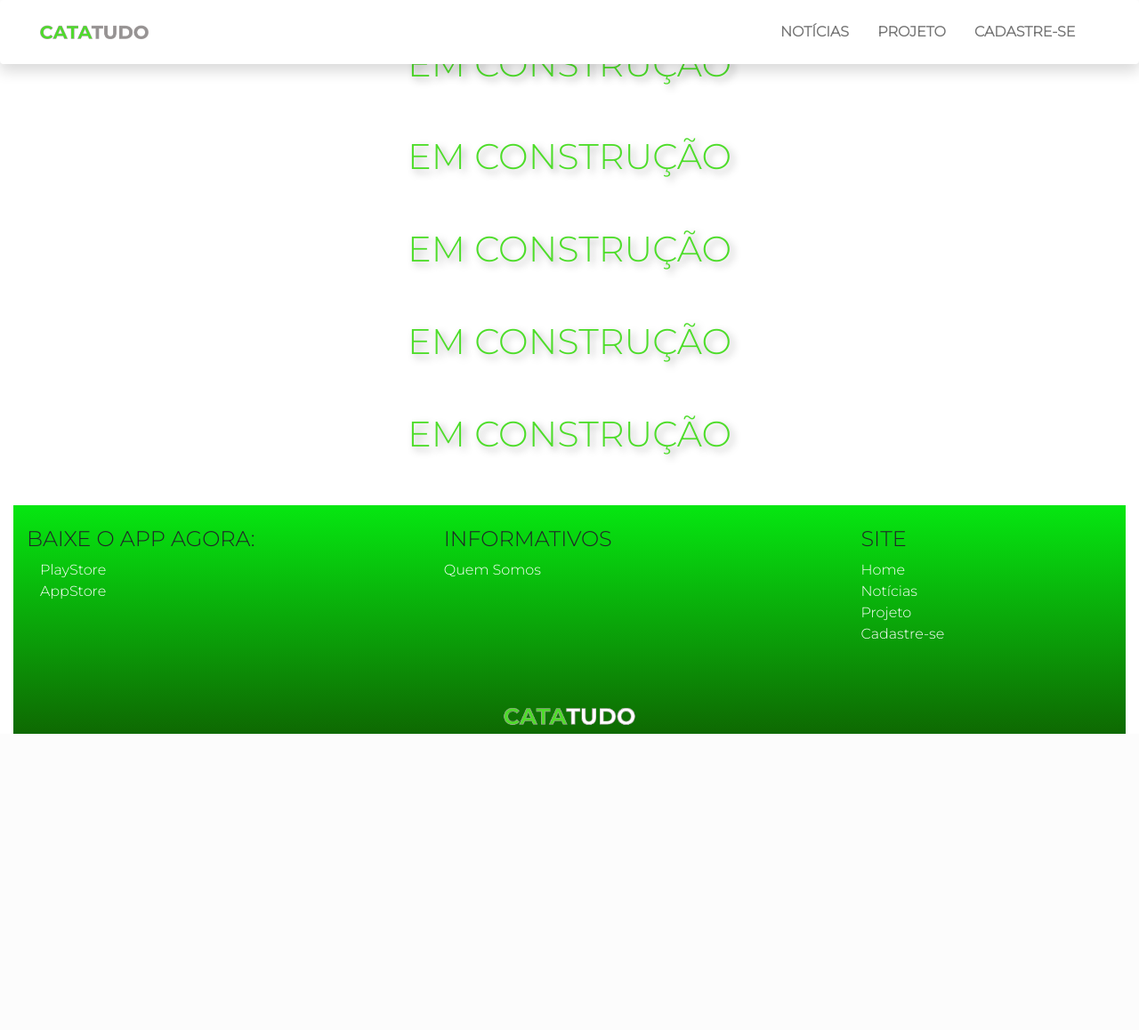
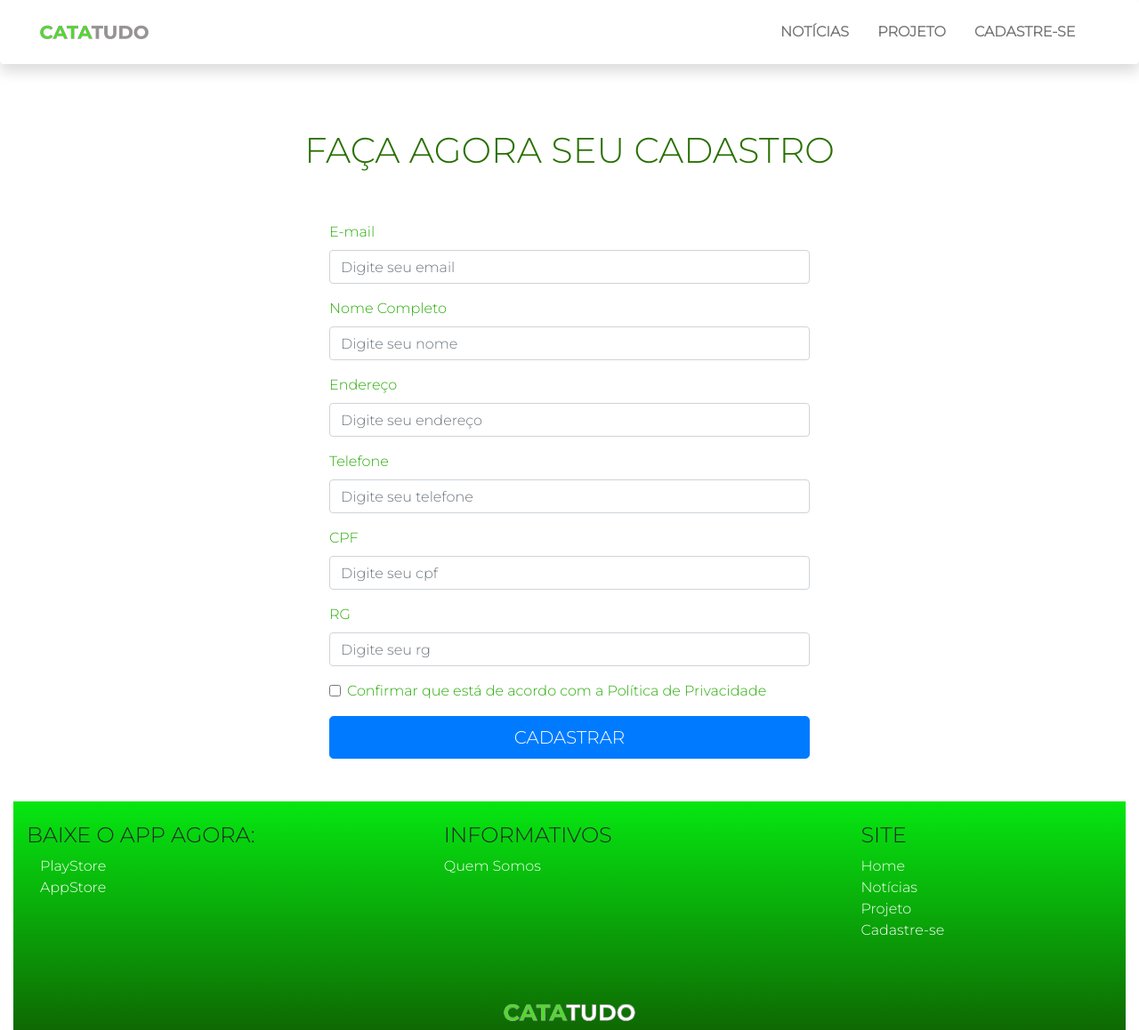
Before and after one commit to renatacarrillo/PORTAL-CATATUDO, a PHP site: page /cadastro.php in a window 1280 px wide. Shown: the whole page at 89% size. Before the commit the page ends 825 px from the top, so only its background shows below. Run offline with PHP 8.4, Linux system fonts and the light colour scheme; some libraries are stand-ins or nearby versions.

Commit message:
Desenvolvimento pg Cadastro

```diff
--- a/cadastro.php
+++ b/cadastro.php
@@ -24,60 +24,61 @@
 </head>
 <body class='container-fluid'>
 <!-- INCLUINDO O HEADER -->
+<div class="row">
+    <div class="col mt-5 mb-5">
 <?php
 include ("includes/header.php");
 ?>
+</div>
+    </div>
 
 
 <section class="mt-5 mb-5">
-<div class="container-fluid">
+    <div class="row">
+        <div class="col">
+            <h1 class="verdeesc text-center">FAÇA AGORA SEU CADASTRO</h1>
+        </div>
+    </div>
+</section>
+
+
+<div class="container mt-5 mb-5">
 <div class="row">
-<div class="col-sm-12">
-<h1 class="text-center sombreamento-text"> EM CONSTRUÇÃO </h1>
+<div class="col-md-6 offset-md-3">
+<form class="formulario">
+  <div class="verdecla form-group">
+    <label for="exampleInputEmail1">E-mail</label>
+    <input type="email" class="form-control" id="" placeholder="Digite seu email">
+  </div>
+  <div class="form-group verdecla">
+    <label for="exampleInputPassword1">Nome Completo</label>
+    <input type="name" class="form-control" id="" placeholder="Digite seu nome">
+  </div>
+  <div class="form-group verdecla">
+    <label for="exampleInputPassword1">Endereço</label>
+    <input type="name" class="form-control" id="" placeholder="Digite seu endereço">
+  </div>
+  <div class="form-group verdecla">
+    <label for="exampleInputPassword1">Telefone</label>
+    <input type="name" class="form-control" id="" placeholder="Digite seu telefone">
+  </div>
+  <div class="form-group verdecla">
+    <label for="exampleInputPassword1">CPF</label>
+    <input type="name" class="form-control" id="" placeholder="Digite seu cpf">
+  </div>
+  <div class="form-group verdecla">
+    <label for="exampleInputPassword1">RG</label>
+    <input type="name" class="form-control" id="" placeholder="Digite seu rg">
+  </div>
+  <div class="form-group form-check">
+    <input type="checkbox" class="form-check-input" id="exampleCheck1">
+    <label class="form-check-label verdecla" for="exampleCheck1">Confirmar que está de acordo com a Política de Privacidade</label>
+  </div>
+  <button type="submit" class="btn btn-primary btn-lg btn-block">CADASTRAR</button>
+</form>
 </div>
 </div>
 </div>
-</section>
-
-<section class="mt-5 mb-5">
-<div class="container-fluid">
-<div class="row">
-<div class="col-sm-12">
-<h1 class="text-center sombreamento-text"> EM CONSTRUÇÃO </h1>
-</div>
-</div>
-</div>
-</section>
-
-<section class="mt-5 mb-5">
-<div class="container-fluid">
-<div class="row">
-<div class="col-sm-12">
-<h1 class="text-center sombreamento-text"> EM CONSTRUÇÃO </h1>
-</div>
-</div>
-</div>
-</section>
-
-<section class="mt-5 mb-5">
-<div class="container-fluid">
-<div class="row">
-<div class="col-sm-12">
-<h1 class="text-center sombreamento-text"> EM CONSTRUÇÃO </h1>
-</div>
-</div>
-</div>
-</section>
-
-<section class="mt-5 mb-5">
-<div class="container-fluid">
-<div class="row">
-<div class="col-sm-12">
-<h1 class="text-center sombreamento-text"> EM CONSTRUÇÃO </h1>
-</div>
-</div>
-</div>
-</section>
 
 <!-- INCLUINDO O FOOTER -->
         <!-- FOOTER -->
--- a/css/style.css
+++ b/css/style.css
@@ -611,6 +611,13 @@ footer{
 .ml-web-foot{
     margin-left: 15px;
 }
+
+/*=================== PÁGINA FORMULÁRIO ===================*/
+.verdecla{
+    color: #29ac08;
+    /* border: 2px solid #38e70d; */
+ }
+
 }
 
 /* Desktop grande */
@@ -680,6 +687,7 @@ footer{
  .verdeesc{
      color: #297000;
  }
+
 
  /*SECTION*/
 
```
